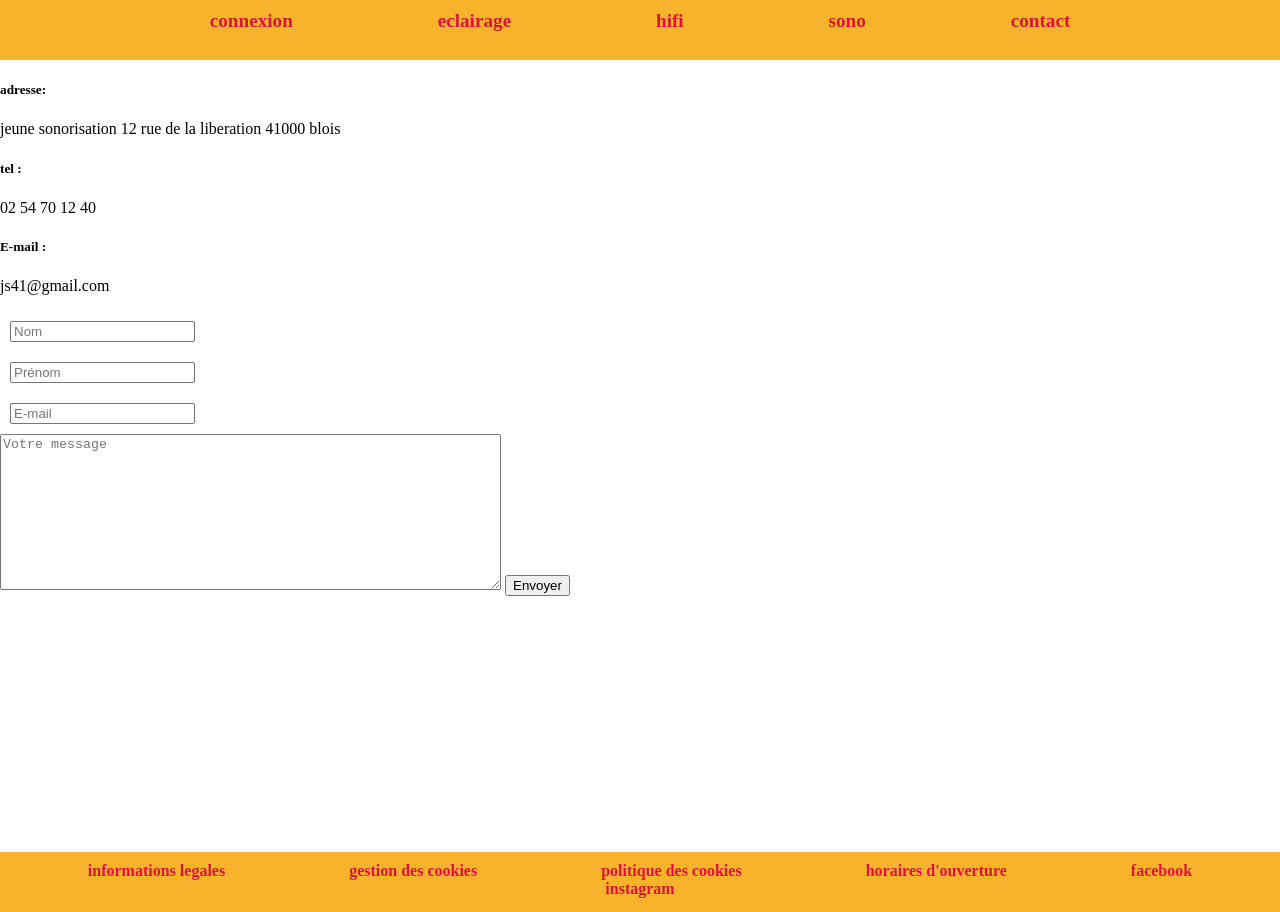
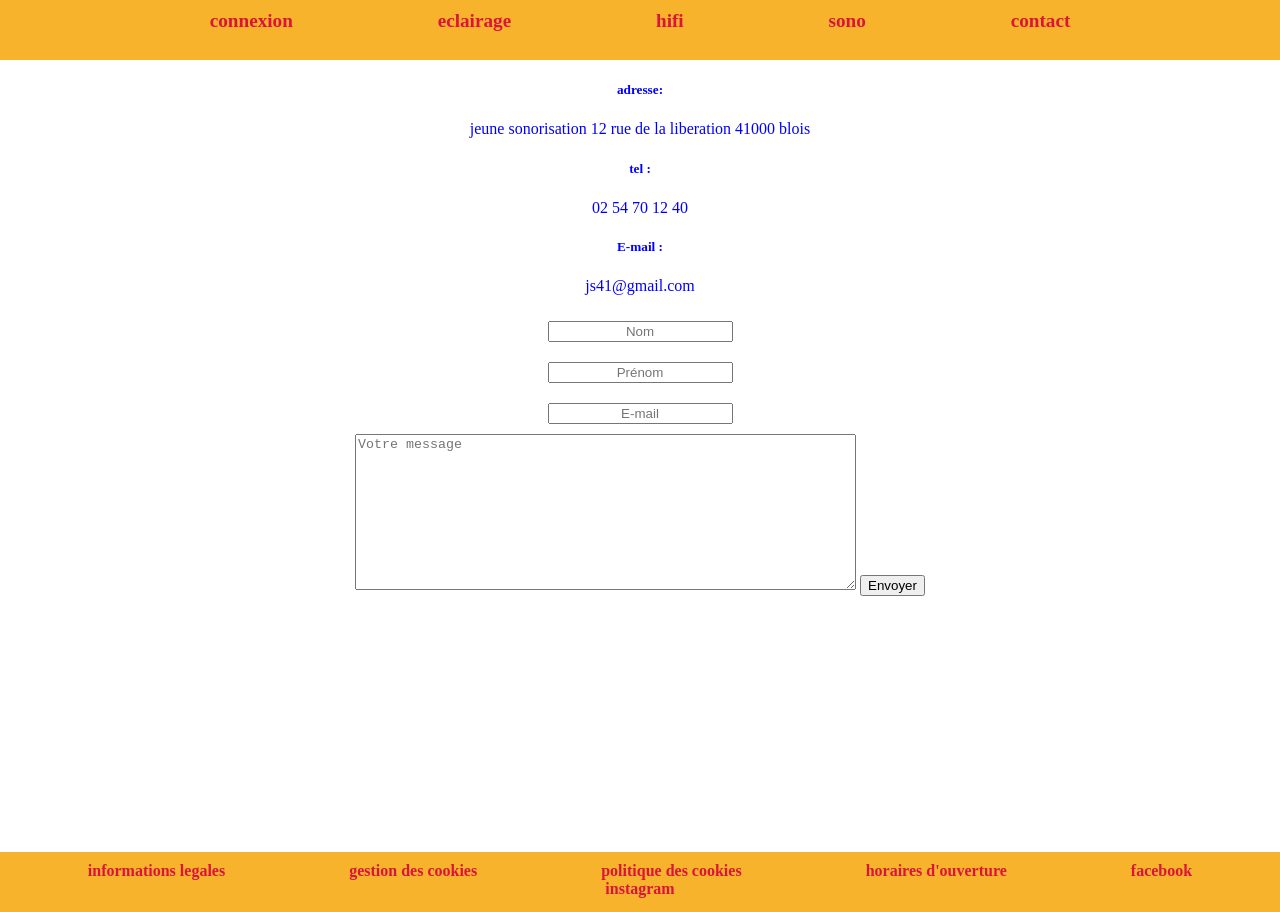
Before and after one commit to maaxxiime/exo_musique, a plain HTML site: page assets/pages/contact.html in a window 1280 px wide. Drawn offline with Linux system fonts and the light colour scheme.

Commit message:
re changement

```diff
--- a/assets/css/contact.css
+++ b/assets/css/contact.css
@@ -20,7 +20,21 @@ body {
 }
 .gf{
     margin: 10px;
+    text-align: center;
+    color: blue;
+    font-size: bold;
 
+}
+.adresse{
+    text-align: center;
+    color: blue;
+    font-size: bold;
+}
+
+.global_form{
+    text-align: center;
+    color: blue;
+    font-size: bold;
 }
 footer{
     margin-top: 20%;
--- a/assets/pages/contact.html
+++ b/assets/pages/contact.html
@@ -19,12 +19,14 @@
 
         </div>
     </div>
+    <div class="adresse">
         <h5>adresse: </h5>
         <p>jeune sonorisation 12 rue de la liberation 41000 blois</p>
         <h5>tel : </h5>
         <p>02 54 70 12 40</p>
         <h5>E-mail : </h5>
         <p>js41@gmail.com</p>
+    </div>
     <div id="global">
         <div class="global_form">
             <form>
@@ -43,7 +45,8 @@
         <a href="">politique des cookies</a>
         <a href="">horaires d'ouverture</a>
         <a href="">facebook</a>
-        <a href="">instagram</a>
+        <a href="">instagram</a><br>
+
     </footer>
     <script src="../js/index.js"></script>
 </body>
```
Lines whose indentation alone changed are shown as unchanged.
